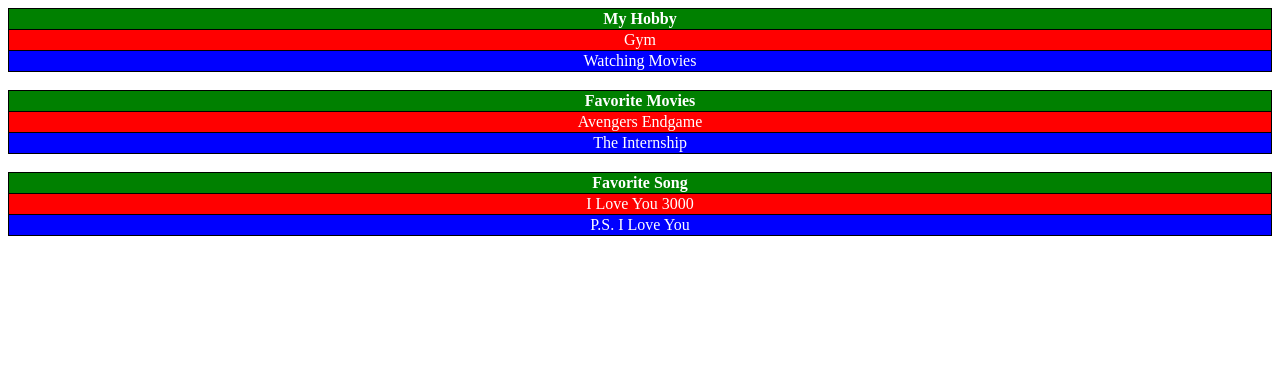
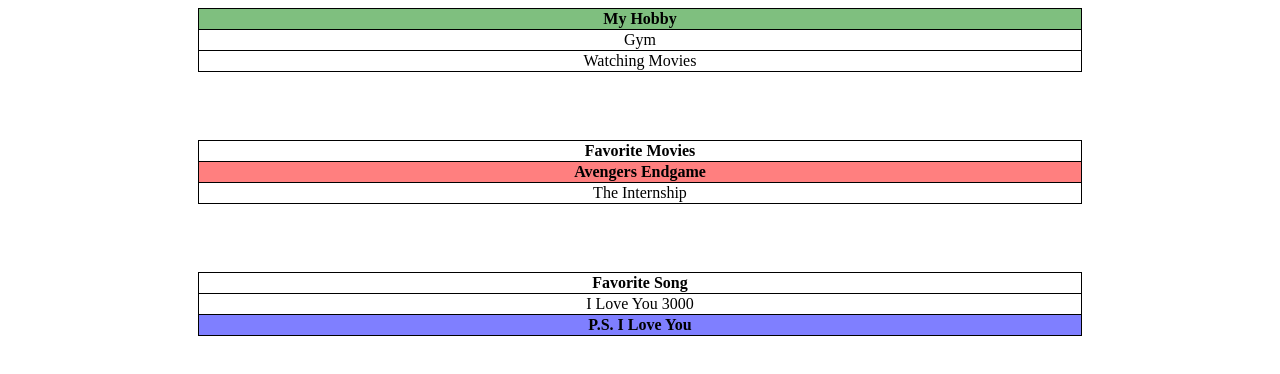
Before and after one commit to zettacamp-fahmi-fahreza/njay, a plain HTML site: page embed.html in a window 1280 px wide. Drawn offline with Linux system fonts and the light colour scheme.

Commit message:
change color

```diff
--- a/embed.html
+++ b/embed.html
@@ -6,12 +6,9 @@
     <meta name="viewport" content="width=device-width, initial-scale=1.0" />
     <title>My Favs</title>
     <style>
-      th {
-        background-color: green;
-        color: white;
-      }
       table {
-        width: 100%;
+        margin-bottom: 50px;
+        width: 70%;
         border: 1px solid black;
         text-align: center;
 
@@ -21,19 +18,31 @@
       td {
         border: 1px solid black;
       }
-      tr:nth-child(2) {
-        background-color: red;
-        color: white;
+      .red {
+        background-color: rgba(255, 0, 0, 0.5);
+        font-weight: 700;
       }
-      tr:nth-child(3) {
-        background-color: blue;
-        color: white;
+
+      .green {
+        font-weight: 700;
+        background-color: rgba(0, 128, 0, 0.5);
+      }
+      .blue {
+        font-weight: 700;
+        background-color: rgba(0, 0, 255, 0.5);
+      }
+      body {
+        display: flex;
+        flex-direction: column;
+        align-items: center;
+        justify-content: center;
+        text-align: center;
       }
     </style>
   </head>
   <body>
     <table>
-      <tr>
+      <tr class="green">
         <th>My Hobby</th>
       </tr>
       <tr>
@@ -48,7 +57,7 @@
       <tr>
         <th>Favorite Movies</th>
       </tr>
-      <tr>
+      <tr class="red">
         <td>Avengers Endgame</td>
       </tr>
       <tr>
@@ -63,7 +72,7 @@
       <tr>
         <td>I Love You 3000</td>
       </tr>
-      <tr>
+      <tr class="blue">
         <td>P.S. I Love You</td>
       </tr>
     </table>
```
